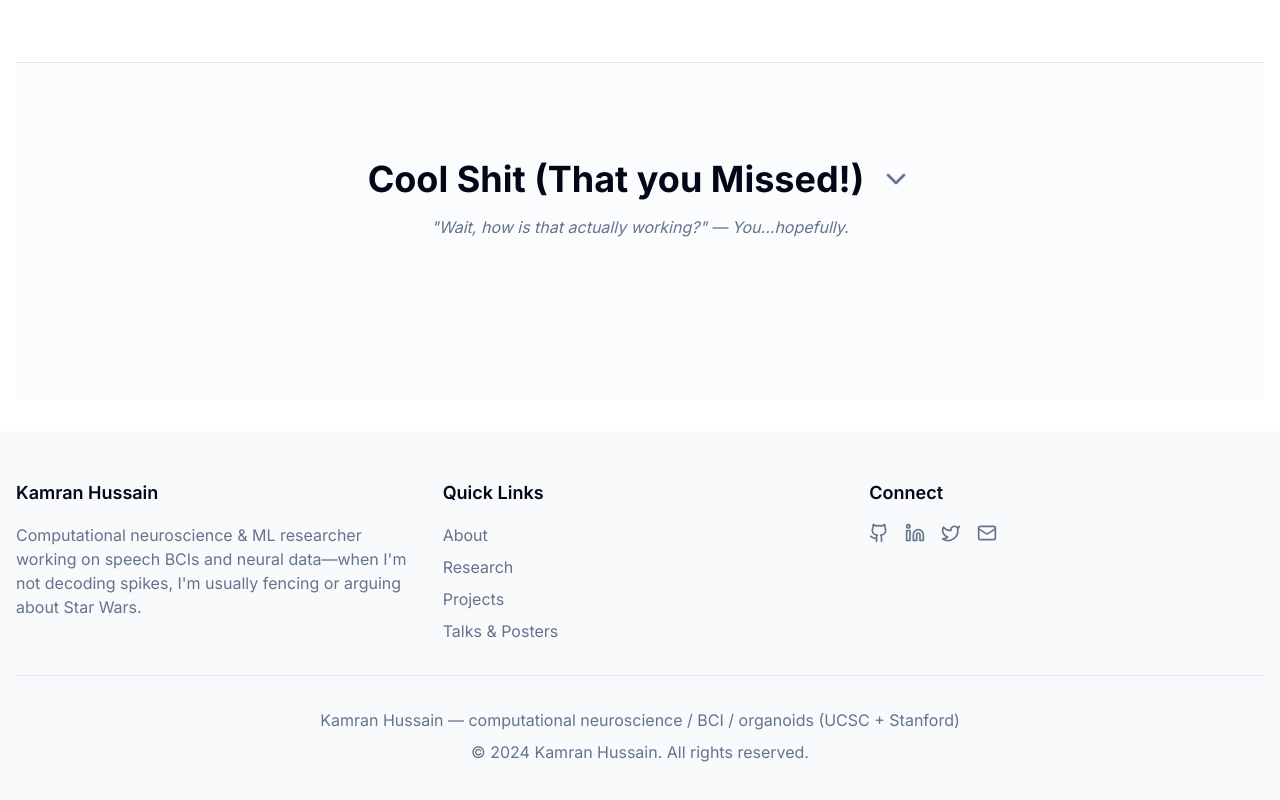
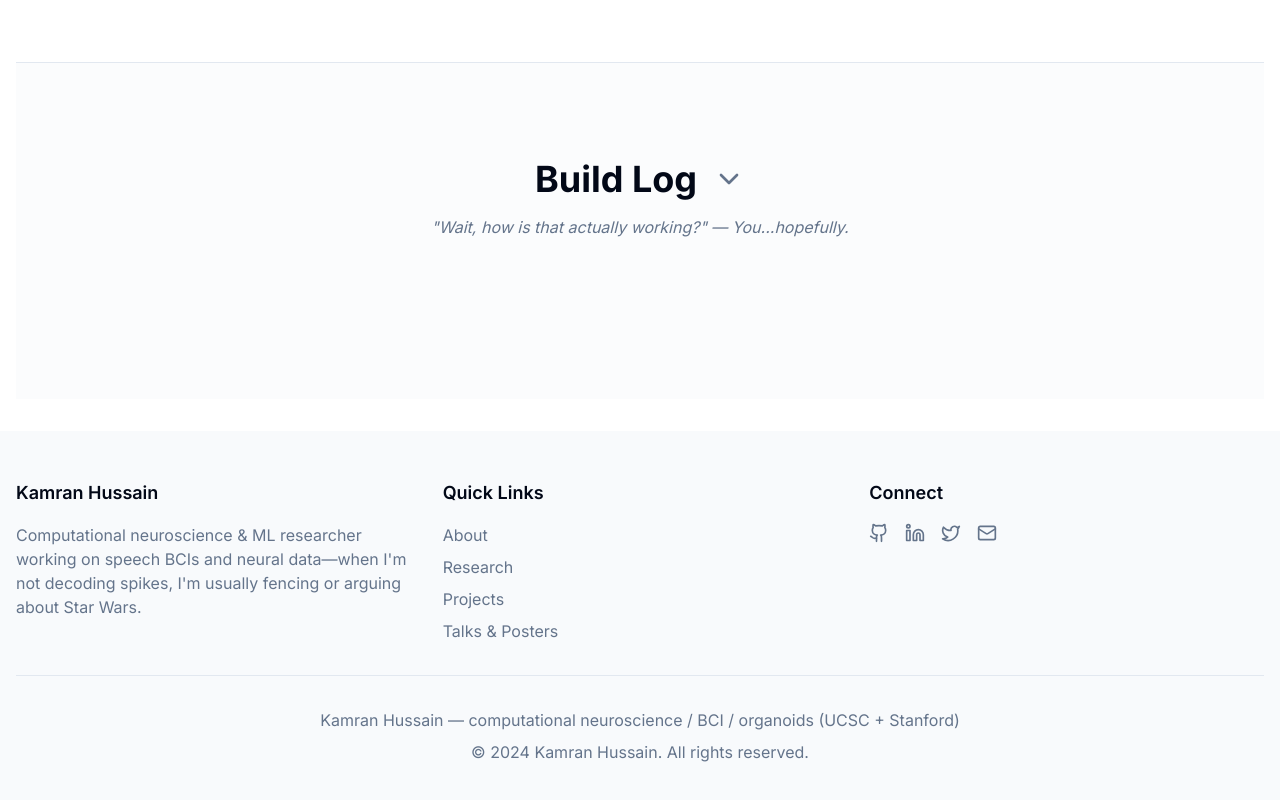
Before and after one commit to KamranHussain05/Kam-Website, a Next.js app in the folder kamsite/: page / in a window 1280 px wide. Shown: the part 4229-5029 px from the top of the page. Built offline with nearby package versions, Linux system fonts and the light colour scheme.

Commit message:
rename section

```diff
--- a/kamsite/src/components/cool-shit.tsx
+++ b/kamsite/src/components/cool-shit.tsx
@@ -18,7 +18,7 @@ export function CoolShit() {
         >
           <div className="flex flex-col items-center">
             <div className="flex items-center space-x-4 mb-4">
-              <h2 className="text-3xl md:text-4xl font-bold">Cool Shit (That you Missed!)</h2>
+              <h2 className="text-3xl md:text-4xl font-bold">Build Log</h2>
               <motion.div
                 animate={{ rotate: isOpen ? 180 : 0 }}
                 transition={{ duration: 0.3 }}
```
